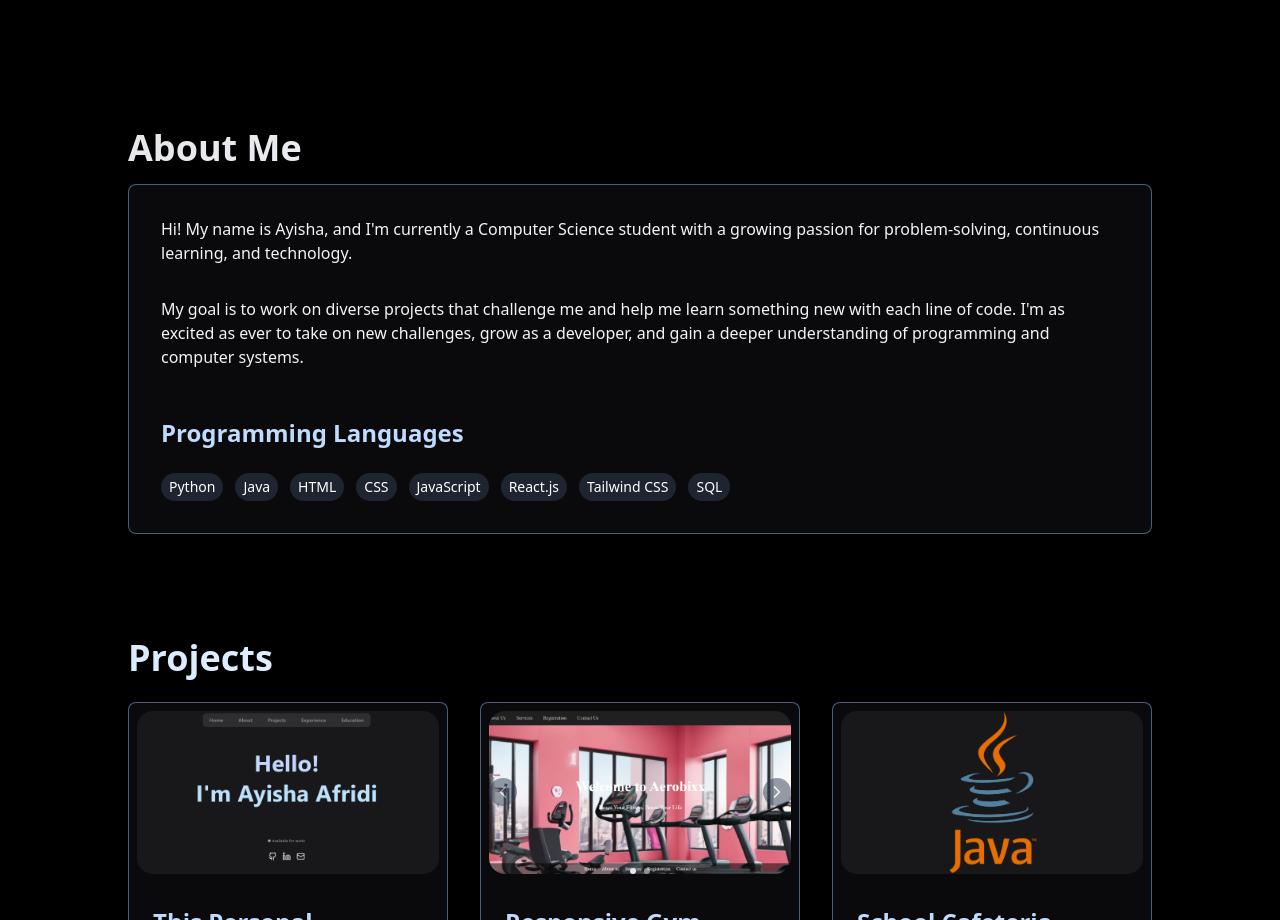
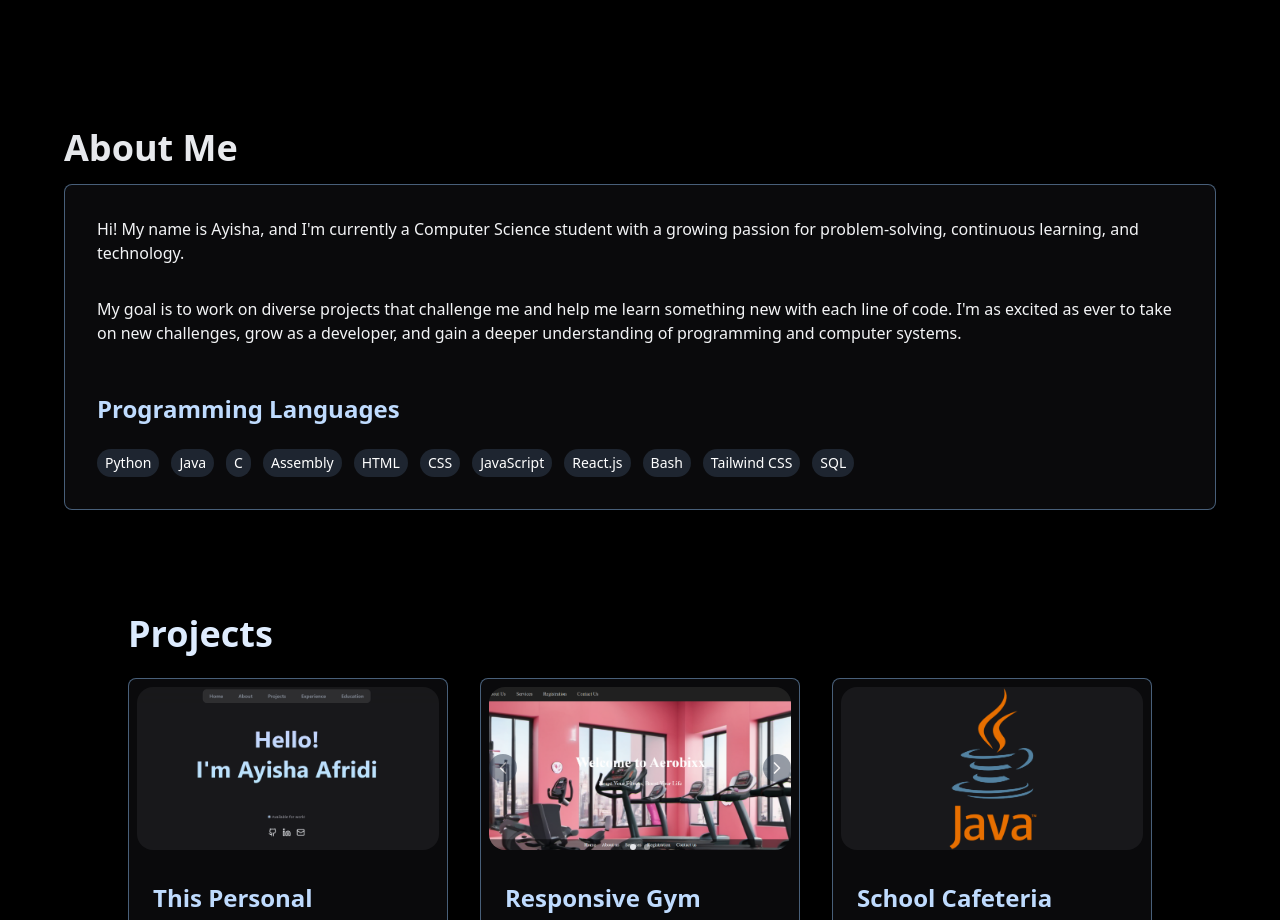
Before and after one commit to ayisha-afridi/portfolio, a React (Vite) app: page / in a window 1280 px wide. Shown: the part 800-1720 px from the top of the page. Built offline with nearby package versions, Linux system fonts and the light colour scheme.

Commit message:
Small formatting changes

```diff
--- a/src/sections/About/About.jsx
+++ b/src/sections/About/About.jsx
@@ -4,17 +4,20 @@ const About = () => {
   const skills = [
     "Python",
     "Java",
+    "C",
+    "Assembly",
     "HTML",
     "CSS",
     "JavaScript",
     "React.js",
+    "Bash",
     "Tailwind CSS",
     "SQL",
   ];
 
   return (
-    <section className="py-2 sm:py-12">
-      <div className="max-w-7xl mx-auto px-8 sm:px-32">
+    <section className="sm:py-12">
+      <div className="max-w-7xl mx-auto px-8 sm:px-16">
         <h2
           id="about"
           className="text-3xl sm:text-4xl font-semibold py-2 mb-2 bg-gradient-to-l from-white to-gray-200 bg-clip-text text-transparent leading-relaxed"
```
